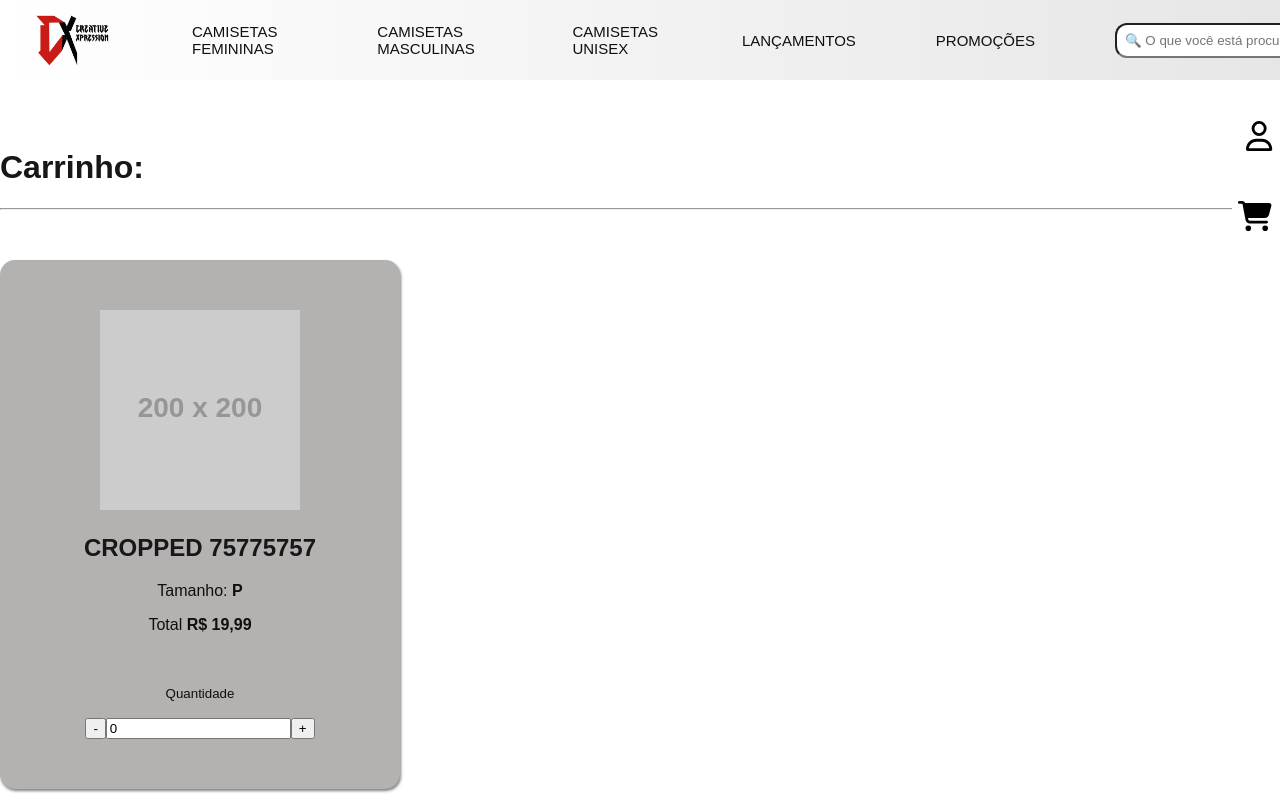
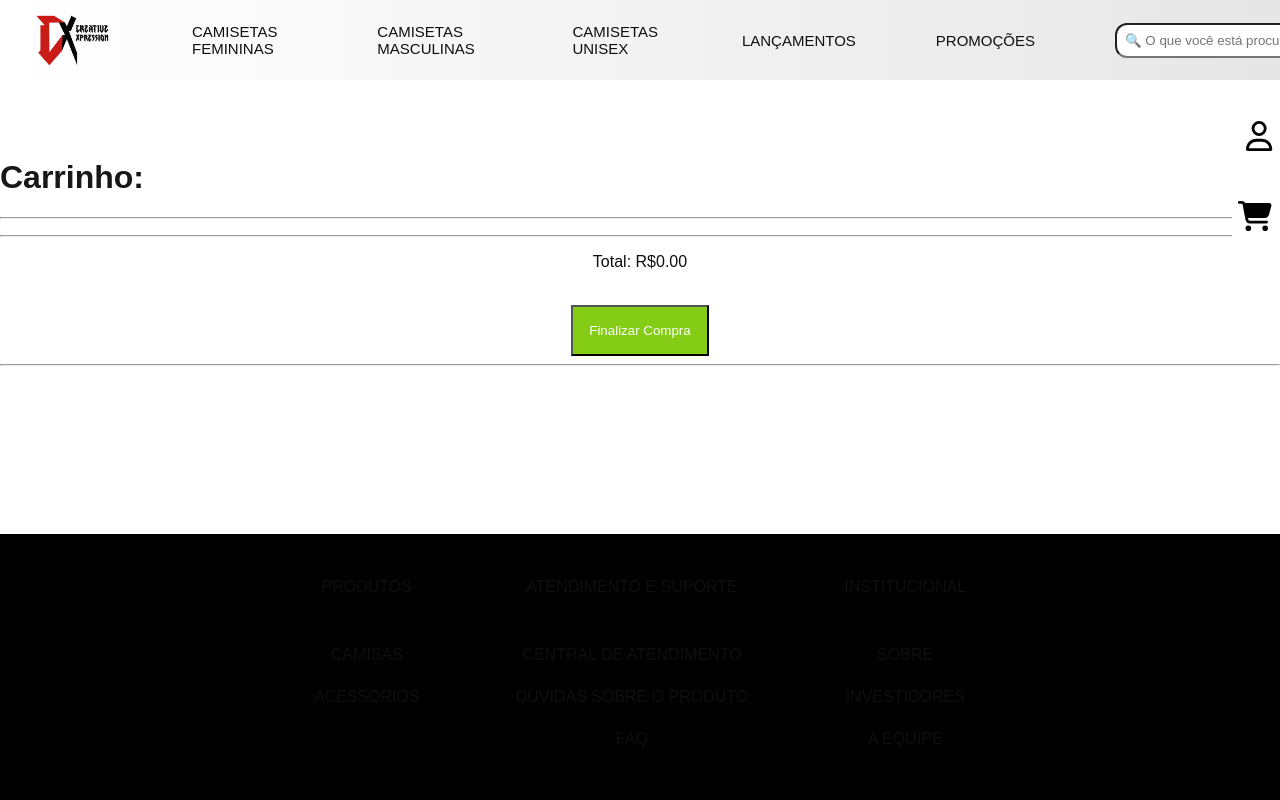
Before and after one commit to LuizFernandoFormenton/projeto_integrador, a Next.js app: page /carrinho in a window 1280 px wide. Shown: the top 800 px of the page. Built offline with nearby package versions, Linux system fonts and the light colour scheme.

Commit message:
Mudança carrinho daniel

```diff
--- a/app/carrinho/page.js
+++ b/app/carrinho/page.js
@@ -1,8 +1,47 @@
+'use client'
+
 import Produto from "./components/Produto";
 import Quantidade from "./components/Quantidade";
 import "./carrinho.css"
+import { useEffect, useState } from "react";
+import { unstable_rethrow } from "next/navigation";
+
+
+
 
 function carrinho(){
+
+
+
+    const [produtos, alteraProdutos] = useState([]);
+
+        function calculaTotal(lista){
+            let conta = 0
+            lista.map((i)=>{
+                conta += i.preco
+            })
+            alteraTotal(conta)
+        }
+        const [total, alteraTotal] = useState(0)
+        function removerProduto(produto){
+           const novoCarrinho = produtos.filter(i => produto != i)
+           localStorage.setItem("carrinho", JSON.stringify(novoCarrinho));
+            calculaTotal(novoCarrinho)
+            alteraProdutos(novoCarrinho)
+        }
+
+        useEffect(()=> {
+
+            let produtos = []
+            if( localStorage.getItem("carrinho") != null ){
+                produtos = JSON.parse( localStorage.getItem("carrinho") )
+                alteraProdutos( produtos )
+            }
+            calculaTotal(produtos)
+
+        },[] )
+
+
 
     return(
 
@@ -12,18 +51,34 @@ function carrinho(){
 
             <hr/>
 
-            <div className="quadrado">
-                <Produto/>
-                <Quantidade/>
+            <div className="flex flex-wrap justify-around">
+            {
+                produtos.map((i)=>
+                <div className="quadrado">
+                        <Produto nome={i.nome} tamanho={i.tamanho} preco={i.preco} />
+                        {/* <Quantidade quantidade={i.quantidade}/> */}
+                        <button className="botaoremover"  onClick={()=>removerProduto(i) }>Remover</button>
+                    </div>
+                )
+            }
             </div>
 
-            <p><strong>Total ValorR$ 99,99</strong></p>
+            <hr/>
 
-            <button class="buttonfinalizarcompras"> Finalizar Compra </button>
+            <div className="w-[300px] m-auto text-center " >
+
+
+                        <p> Total: R${total.toFixed(2)} </p>
+
+                        <br/>
+
+                        <button className="bg-lime-500 text-white p-4 boder"> Finalizar Compra </button>
+
+            </div>
             <hr/>
 
         </div>
     );
 }
 
-export default carrinho
+export default carrinho;
```
